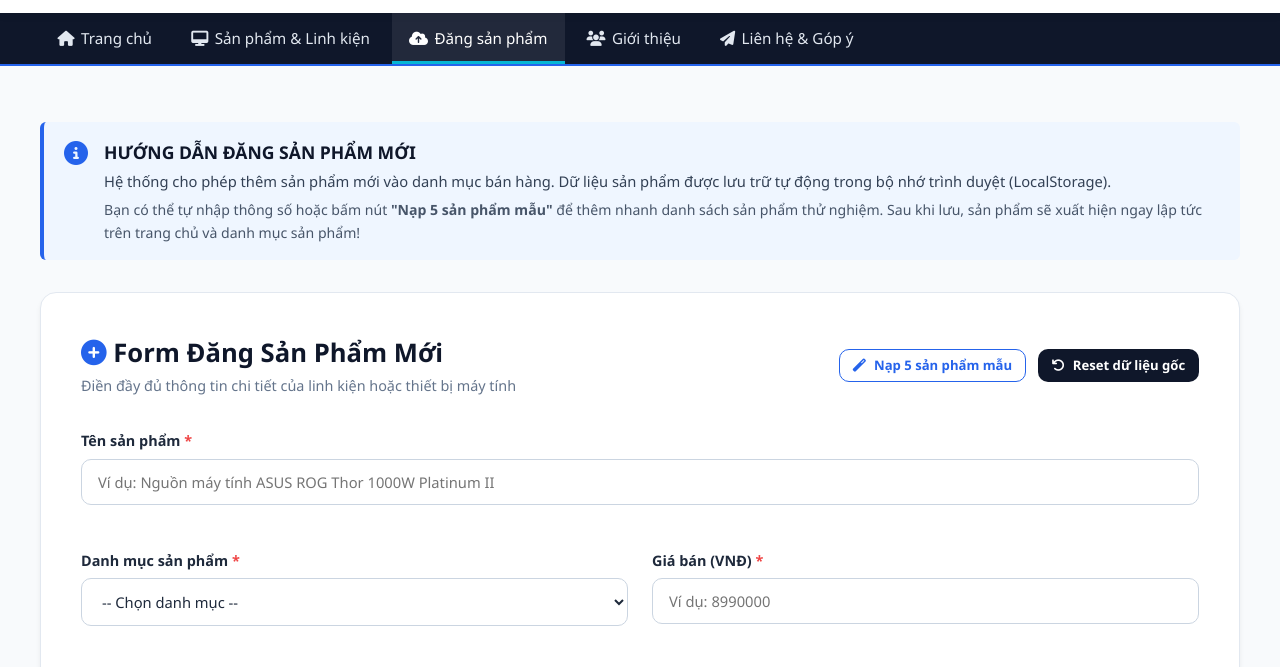
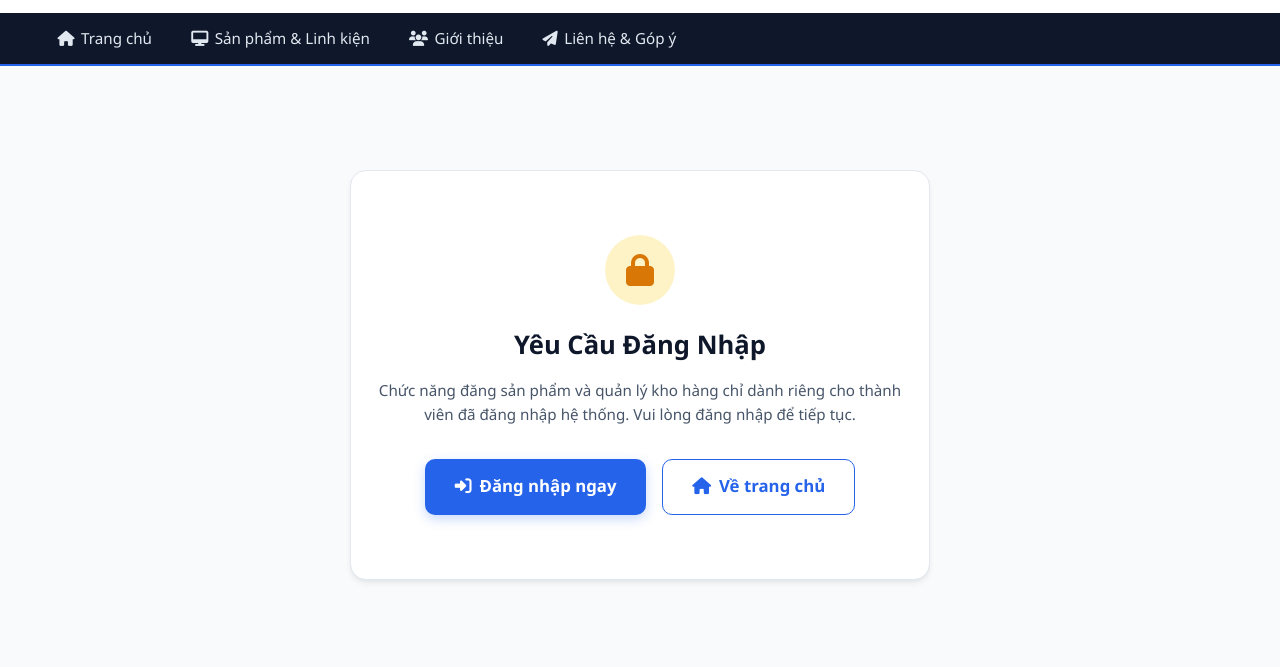
Before and after one commit to Redrasil/cybertech-store, a plain HTML site: page upload-product.html in a window 1280 px wide. Shown: the part 96-763 px from the top of the page. Drawn offline with Linux system fonts and the light colour scheme.

Commit message:
feat: chi hien thi nut dang san pham va form upload khi da dang nhap

```diff
--- a/js/main.js
+++ b/js/main.js
@@ -193,9 +193,11 @@ function logoutUser() {
 function updateAuthUI() {
   const user = getCurrentUser();
   const authContainer = document.getElementById('user-auth-slot');
-  if (!authContainer) return;
+  const authOnlyItems = document.querySelectorAll('.auth-only');
 
   if (user) {
+    authOnlyItems.forEach(el => el.style.display = '');
+    if (authContainer) {
       authContainer.innerHTML = `
         <div style="display: flex; align-items: center; gap: 0.75rem;">
           <span style="font-size: 0.88rem; font-weight: 600; color: var(--gray-800);">
@@ -209,13 +211,17 @@ function updateAuthUI() {
           </button>
         </div>
       `;
+    }
   } else {
+    authOnlyItems.forEach(el => el.style.display = 'none');
+    if (authContainer) {
       authContainer.innerHTML = `
         <a href="login.html" class="action-btn">
           <i class="far fa-user"></i>
           <span>Đăng nhập</span>
         </a>
       `;
+    }
   }
 }
 
--- a/upload-product.html
+++ b/upload-product.html
@@ -55,7 +55,7 @@
       <ul class="nav-links">
         <li><a href="index.html"><i class="fas fa-home"></i> Trang chủ</a></li>
         <li><a href="products.html"><i class="fas fa-desktop"></i> Sản phẩm & Linh kiện</a></li>
-        <li><a href="upload-product.html" class="active"><i class="fas fa-cloud-upload-alt"></i> Đăng sản phẩm</a></li>
+        <li class="auth-only"><a href="upload-product.html" class="active"><i class="fas fa-cloud-upload-alt"></i> Đăng sản phẩm</a></li>
         <li><a href="about.html"><i class="fas fa-users"></i> Giới thiệu</a></li>
         <li><a href="contact.html"><i class="fas fa-paper-plane"></i> Liên hệ & Góp ý</a></li>
       </ul>
@@ -64,7 +64,7 @@
 
   <!-- CONTENT -->
   <main class="section">
-    <div class="container">
+    <div class="container" id="upload-main-container">
 
       <!-- INSTRUCTION BOX -->
       <div class="upload-instruction">
@@ -431,6 +431,28 @@ Bảo hành: 10 năm"></textarea>
     }
 
     document.addEventListener('DOMContentLoaded', () => {
+      const user = getCurrentUser();
+      const mainContainer = document.getElementById('upload-main-container');
+      if (!user) {
+        if (mainContainer) {
+          mainContainer.innerHTML = `
+            <div style="text-align: center; padding: 4rem 1.5rem; background: var(--white); border-radius: var(--radius-lg); border: 1px solid var(--gray-200); max-width: 580px; margin: 3rem auto; box-shadow: var(--card-shadow);">
+              <div style="width: 70px; height: 70px; border-radius: 50%; background: #fef3c7; color: #d97706; display: flex; align-items: center; justify-content: center; font-size: 2rem; margin: 0 auto 1.25rem;">
+                <i class="fas fa-lock"></i>
+              </div>
+              <h2 style="font-size: 1.6rem; font-weight: 800; color: var(--gray-900); margin-bottom: 0.75rem;">Yêu Cầu Đăng Nhập</h2>
+              <p style="color: var(--gray-600); margin-bottom: 2rem; line-height: 1.6; font-size: 0.95rem;">
+                Chức năng đăng sản phẩm và quản lý kho hàng chỉ dành riêng cho thành viên đã đăng nhập hệ thống. Vui lòng đăng nhập để tiếp tục.
+              </p>
+              <div style="display: flex; justify-content: center; gap: 1rem; flex-wrap: wrap;">
+                <a href="login.html" class="btn btn-primary btn-lg"><i class="fas fa-sign-in-alt"></i> Đăng nhập ngay</a>
+                <a href="index.html" class="btn btn-outline btn-lg"><i class="fas fa-home"></i> Về trang chủ</a>
+              </div>
+            </div>
+          `;
+        }
+        return;
+      }
       renderManageTable();
     });
   </script>
```
Also changed, not shown: about.html (+1 -1 lines), cart.html (+1 -1 lines), contact.html (+1 -1 lines), index.html (+2 -2 lines), product-detail.html (+1 -1 lines), products.html (+3 -3 lines). Lines whose indentation alone changed are shown as unchanged.
